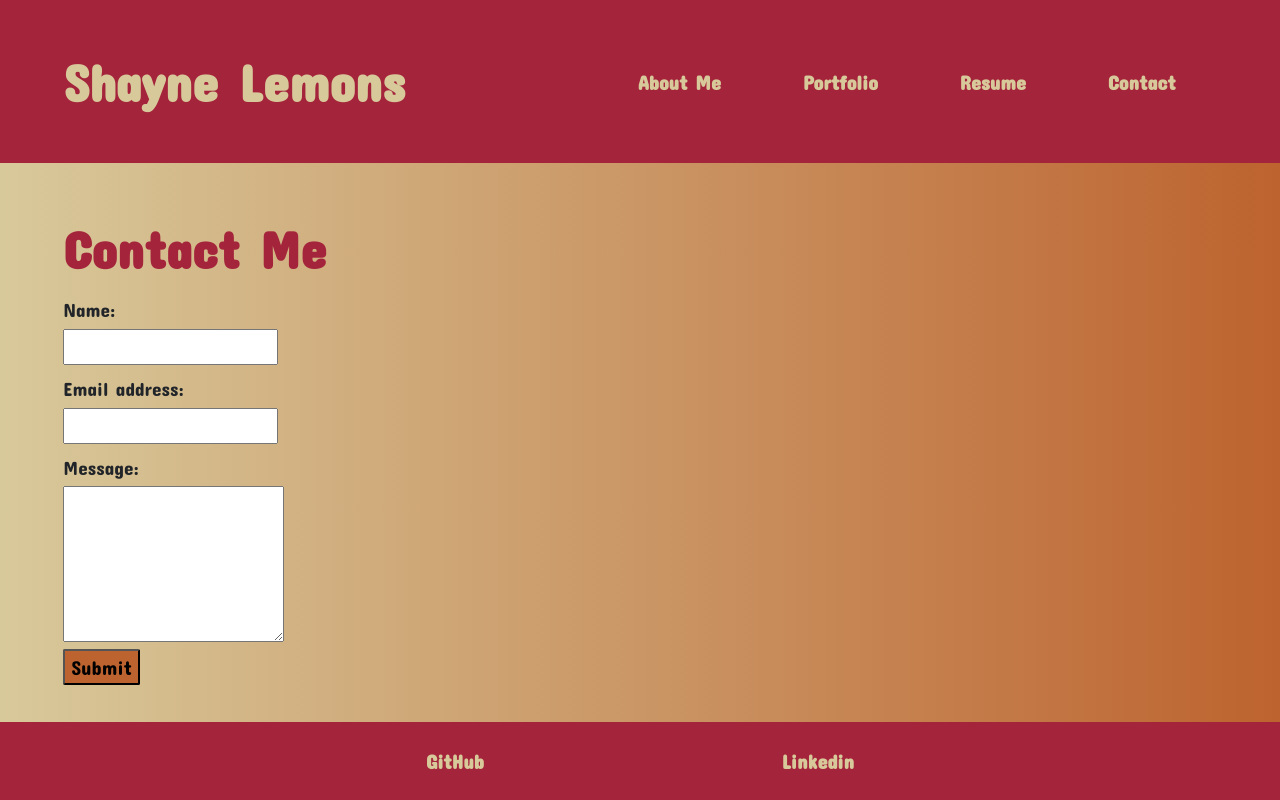
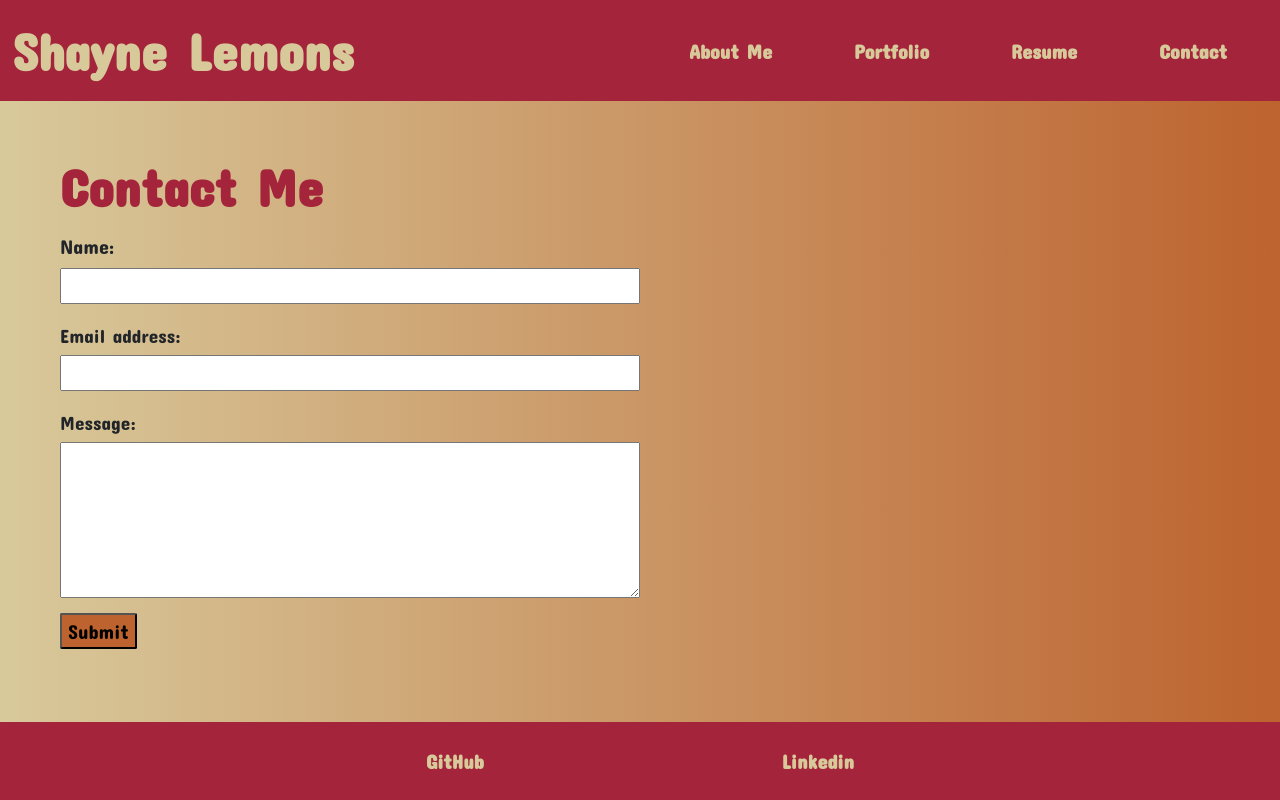
Before and after one commit to SLemons6/react-portfolio, a React (Create React App) app: page /contact in a window 1280 px wide. Built offline with nearby package versions, Linux system fonts and the light colour scheme.

Commit message:
change layout of contact form and adjust margins on home and resume pages

```diff
--- a/src/App.css
+++ b/src/App.css
@@ -289,7 +289,7 @@
 }
 
 .container-fluid {
-  width: 92%;
+  width: 100%;
 }
 
 /* DISPLAY */
--- a/src/components/Contact/index.js
+++ b/src/components/Contact/index.js
@@ -1,9 +1,11 @@
-import React, { useState } from 'react';
+import React, { useState, useRef } from 'react';
 import { validateEmail } from '../../utils/helpers';
 import emailjs from '@emailjs/browser';
 
 const Contact = () => {
-    const [formState, setFormState] = useState({ user_name: '', user_email: '', message: '' });
+
+    const form = useRef();
+    const [formState, setFormState] = useState({ name: '', email: '', message: '' });
 
     const [errorMessage, setErrorMessage] = useState('');
     const { user_name, user_email, message } = formState;
@@ -11,18 +13,13 @@
     const sendEmail = (e) => {
         e.preventDefault();
 
-        emailjs.sendForm('service_2c8tckh', 'contact_form', formState.current, 'user_yl8KiNmWEBBa9g96nCAaN')
+        emailjs.sendForm('service_2c8tckh', 'contact_form', form.current, 'user_yl8KiNmWEBBa9g96nCAaN')
             .then((result) => {
                 console.log(result.text);
             }, (error) => {
                 console.log(error.text);
             });
 
-        // const handleSubmit = (e) => {
-        //     e.preventDefault();
-        //     if (!errorMessage) {
-        //         console.log('Submit Form', formState);
-        //     }
     };
 
     const handleChange = (e) => {
@@ -47,25 +44,26 @@
     };
 
     return (
-            <div className="container-fluid align-items-start">
+        <div className="container-fluid justify-content-center">
+            <div className="mx-5">
                 <h1>Contact Me</h1>
-                <form id="contact-form" onSubmit={sendEmail}>
-                    <div className="form-group">
-                        <label className="form-label" htmlFor="user_name">Name:</label>
-                        <div className="col-10">
-                            <input type="text" name="user_name" defaultValue={user_name} onBlur={handleChange} />
+                <form id="contact-form" ref={form} onSubmit={sendEmail}>
+                    <div className="form-group row mb-2">
+                        <label className="col-form-label col-2" htmlFor="name">Name:</label>
+                        <div>
+                            <input type="text" className="col-6" name="user_name" defaultValue={user_name} onBlur={handleChange} />
                         </div>
                     </div>
-                    <div className="form-group">
-                        <label className="form-label" htmlFor="user_email">Email address:</label>
-                        <div className="col-10">
-                            <input type="email" name="user_email" defaultValue={user_email} onBlur={handleChange} />
+                    <div className="form-group row mb-2">
+                        <label className="form-label col-2" htmlFor="email">Email address:</label>
+                        <div>
+                            <input type="email" className="col-6" name="user_email" defaultValue={user_email} onBlur={handleChange} />
                         </div>
                     </div>
-                    <div className="form-group">
-                        <label className="form-label" htmlFor="message">Message:</label>
-                        <div className="col-10">
-                            <textarea name="message" rows="5" defaultValue={message} onBlur={handleChange} />
+                    <div className="form-group row mb-2">
+                        <label className="form-label col-2" htmlFor="message">Message:</label>
+                        <div>
+                            <textarea name="message" className="col-6" rows="5" defaultValue={message} onBlur={handleChange} />
                         </div>
                     </div>
                     {errorMessage && (
@@ -73,8 +71,9 @@
                             <p className="error-text">{errorMessage}</p>
                         </div>
                     )}
-                    <button className="form-button" data-testid="button" type="submit">Submit</button>
+                    <button className="form-button mb-2" data-testid="button" type="submit">Submit</button>
                 </form>
+            </div>
         </div>
     );
 }
--- a/src/components/Home/index.js
+++ b/src/components/Home/index.js
@@ -3,7 +3,7 @@
 const Home = () => {
     return (
         <section>
-            <div className="container-fluid py-4">
+            <div className="container-fluid py-4 mx-4">
                 <div className="row">
                     <div className="col-12">
                         <h2 className="text-center">My Portfolio:</h2>
--- a/src/components/Resume/index.js
+++ b/src/components/Resume/index.js
@@ -2,7 +2,7 @@
 
 const Resume = () => {
     return (
-        <div>
+        <div className="mx-5">
             <div>
                 <a href='resume.pdf' download>
                     <h2 className="resume-link text-center">Download My Resume!</h2>
```
Lines whose indentation alone changed are shown as unchanged.
